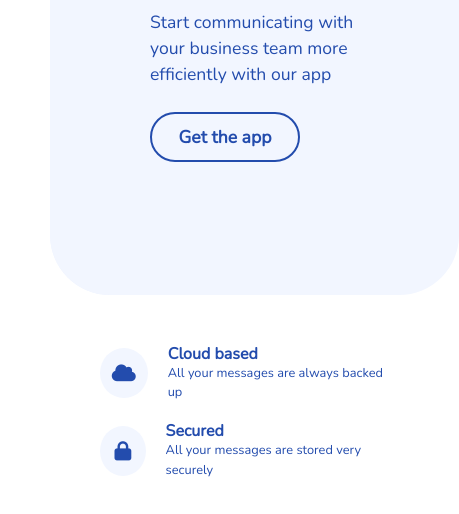
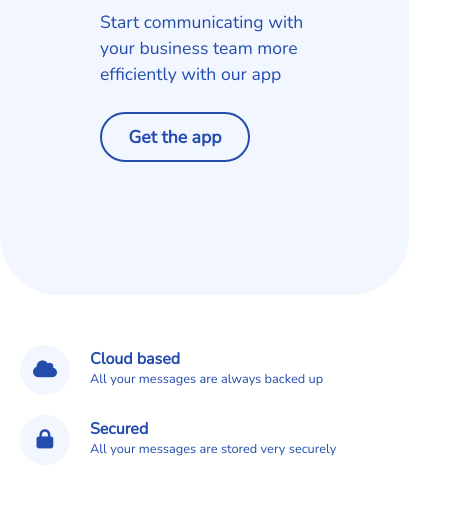
Before and after one commit to mhaemnn/company-profile-docs, a plain HTML site: page index.html in a window 390 px wide. Shown: the part 408-922 px from the top of the page, 459 px wide, since content can reach past the window. Drawn offline with nearby package versions, Linux system fonts and the light colour scheme.

Commit message:
add responsive design

```diff
--- a/src/style.css
+++ b/src/style.css
@@ -527,3 +527,21 @@ nav .toggle_btn {
     font-size: 0.8em;
 }
 }
+
+@media (max-width: 500px) {
+  #banner {
+    margin-left: 20px;
+
+  }
+
+  #security {
+    margin-left: 20px;
+}
+}
+
+@media (max-width: 425px) {
+  #banner {
+    margin-left: 0px;
+    margin-right: 0px;
+  }
+}
```
